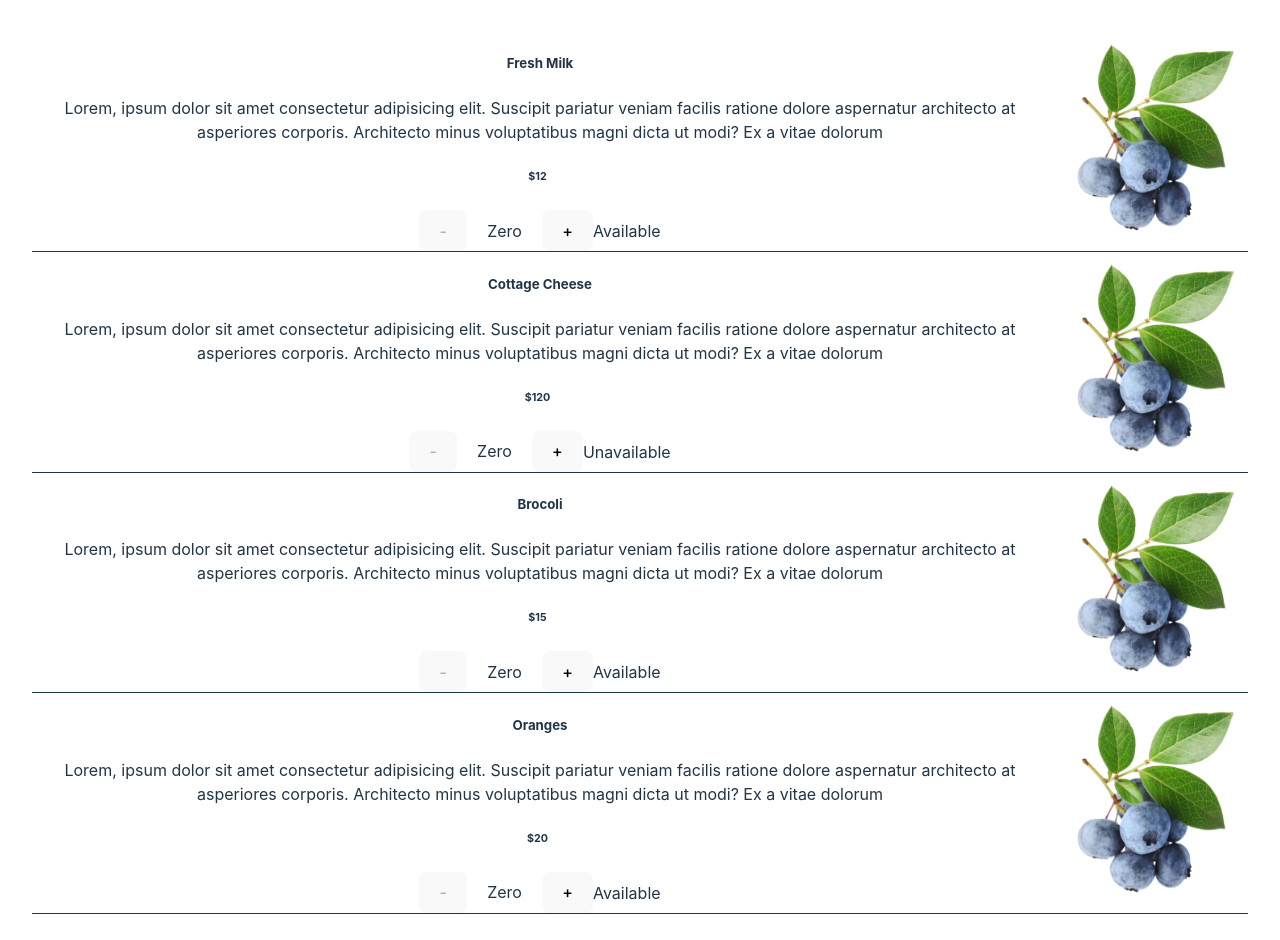
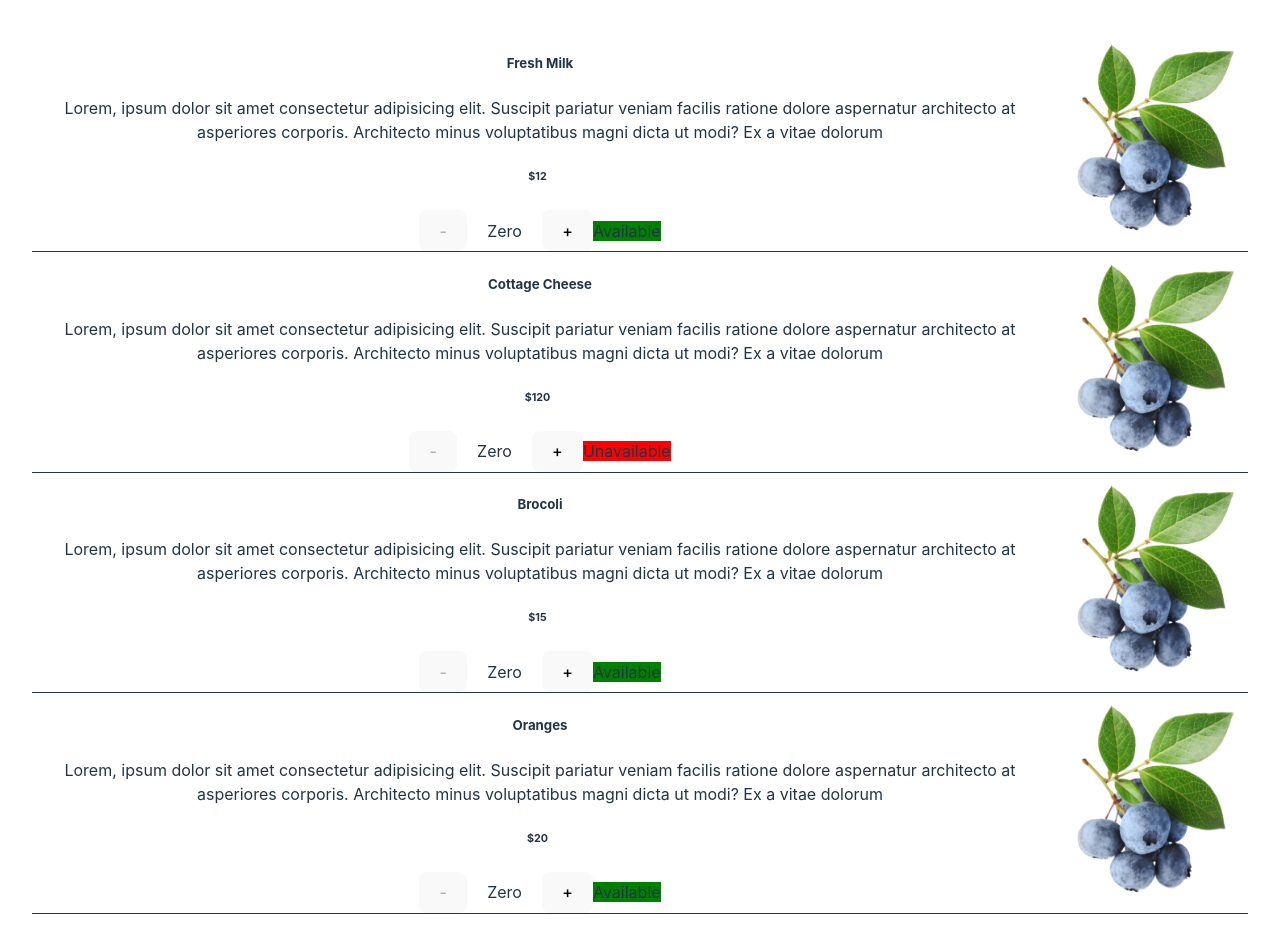
Before and after one commit to OkokoJnr/eccommerce, a React (Vite) app: page / in a window 1280 px wide. Shown: the top 940 px of the page. Built offline with nearby package versions, Linux system fonts and the light colour scheme.

Commit message:
add dynamic styling to available/unavailable product

```diff
--- a/src/Components/ProductList/ProductDetails.jsx
+++ b/src/Components/ProductList/ProductDetails.jsx
@@ -1,5 +1,5 @@
 import { useState } from "react";
-
+import './productDetails.css'
 function ProductDetails({product}){
     let[productCount, updateCount] = useState(0)
 
@@ -17,13 +17,17 @@ function ProductDetails({product}){
         productCount < 0 ? productCount = 0 : productCount = productCount
         updateCount(++productCount)
     }
+
+let badgeClass = 'badge badge-margin-left'
+badgeClass += product.isAvailable == true ? ' bg-success' : ' bg-danger'
+
     return(<>
             <div className="d-flex align-items-center justify-content-start mt-1">
                 <h6 className="font-weight-bold my-2" style={{marginRight:'5px'}}>${product.price}</h6>
                 <button onClick={decreamentHandler} disabled={productCount == 0}>-</button>
                 <span style={{padding:'5px 20px', width:'70px'}}>{displayFormattedProductCount()}</span>
                 <button onClick={incrementHandler} disabled={productCount==product.stock}>+</button>
-                <span >{product.isAvailable?'Available':'Unavailable'}</span>
+                <span className={badgeClass}>{product.isAvailable?'Available':'Unavailable'}</span>
             </div>
     </>)
 }
--- /dev/null
+++ b/src/Components/ProductList/productDetails.css
@@ -0,0 +1,7 @@
+.bg-danger{
+    background-color: red;
+}
+
+.bg-success{
+    background-color: green;
+}
```
